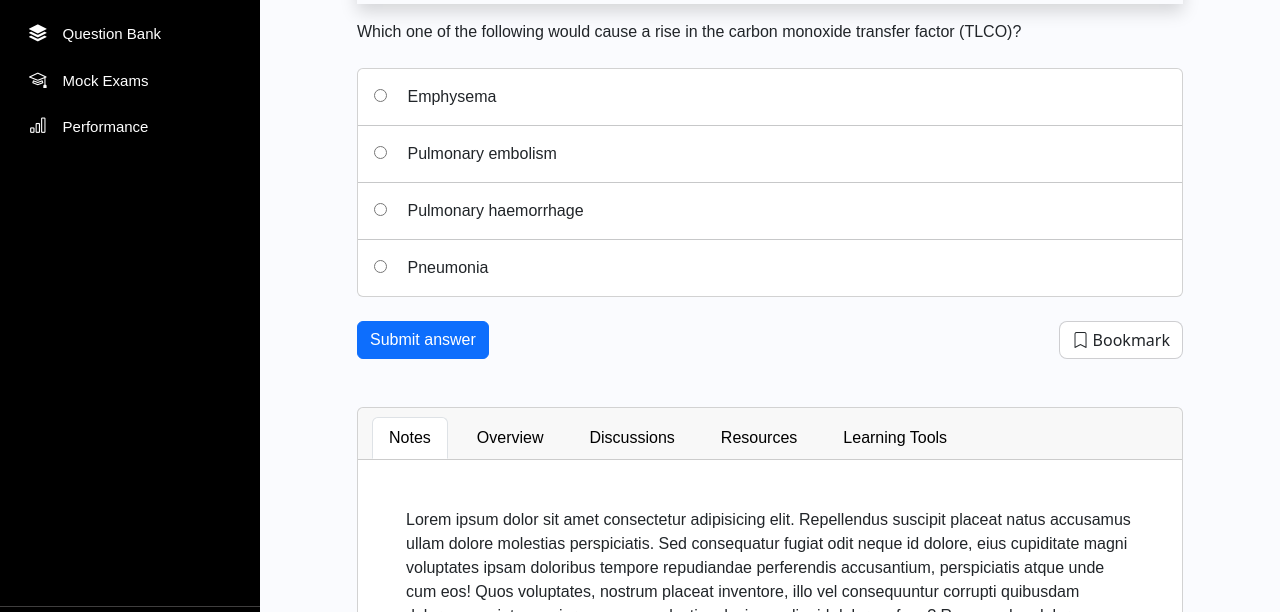
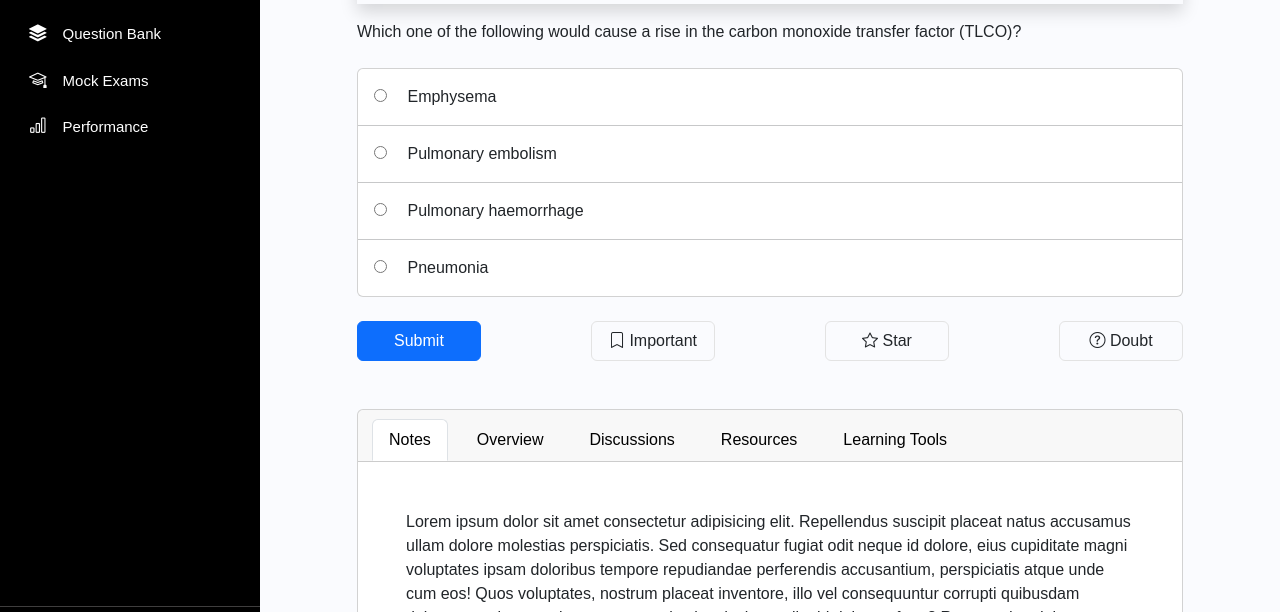
Before and after one commit to manojnamana/nuclues-Project, a plain HTML site: page MCQPage/mcq.html in a window 1280 px wide. Shown: the part 134-746 px from the top of the page. Drawn offline with nearby package versions, Linux system fonts and the light colour scheme.

Commit message:
add bookmarks

```diff
--- a/MCQPage/mcq.html
+++ b/MCQPage/mcq.html
@@ -104,19 +104,13 @@
             </div>
 
             <div class="d-flex justify-content-between">
-            <button type="submit" class="btn btn-primary mt-4">Submit answer</button>
-
-
-              <div class="popover mt-4 ">
-                <button class="popover-btn btn hovered"><i class="bi bi-bookmark "></i> Bookmark</button>
-                <div class="popover-content">
-                  <ul>
-                    <li data-value="Important">Important</li>
-                    <li data-value="Star">Star</li>
-                    <li data-value="Doubt">Doubt</li>
-                  </ul>
-                </div>
-              </div>
+            <button type="submit" class="btn btn-primary mt-4 " style="width:15%; height:40px;" >Submit</button>
+            <button type="submit" class="btn  mt-4 " style="width:15%; height:40px; border-color: rgb(227, 227, 227);" onclick="onSelectImportant()" id="important">
+              <i class="bi bi-bookmark"></i>  Important</button>
+            <button type="submit" class="btn  mt-4 " style="width:15%; height:40px; border-color: rgb(227, 227, 227);" onclick="onSelectStar()" id="star">
+              <i class="bi bi-star" ></i>  Star</button>
+            <button type="submit" class="btn  mt-4 " style="width:15%; height:40px; border-color: rgb(227, 227, 227);" onclick="onSelectDoubt()" id="doubt">
+              <i class="bi bi-question-circle "></i>  Doubt</button>
             </div>
 
 
@@ -326,21 +320,51 @@ document.addEventListener('DOMContentLoaded', function() {
 </script>
 
 <script>
-  document.addEventListener('DOMContentLoaded', function() {
-  var popoverBtn = document.querySelector('.popover-btn');
-  var popoverContent = document.querySelector('.popover-content');
+  var ImportantBtnElement = document.getElementById('important')
+  var StarBtnElement = document.getElementById('star')
+  var DoubtBtnElement = document.getElementById('doubt')
+  function onSelectImportant(){
+     ImportantBtnElement.classList.toggle('bg-info')
+     ImportantBtnElement.classList.toggle('text-white')
+     StarBtnElement.classList.remove('bg-warning')
+     StarBtnElement.classList.remove('text-white')
+     DoubtBtnElement.classList.remove('bg-danger')
+     DoubtBtnElement.classList.remove('text-white')
+     if (ImportantBtnElement.innerText === "Remove Imp") {
+      ImportantBtnElement.innerHTML ='<i class="bi bi-bookmark"></i> Important'
+    } else {
+      ImportantBtnElement.innerText = "Remove Imp"
+    }
+  }
+  function onSelectStar(){
+    StarBtnElement.classList.toggle('bg-warning')
+    StarBtnElement.classList.toggle('text-white')
+    ImportantBtnElement.classList.remove('bg-info')
+    ImportantBtnElement.classList.remove('text-white')
+    DoubtBtnElement.classList.remove('bg-danger')
+    DoubtBtnElement.classList.remove('text-white')
+    if (StarBtnElement.innerText === "Remove Star") {
+      StarBtnElement.innerHTML ='<i class="bi bi-star"></i> Star'
+    } else {
+      StarBtnElement.innerText = "Remove Star"
+    }
+  }
+  function onSelectDoubt(){
+    DoubtBtnElement.classList.toggle('bg-danger')
+    DoubtBtnElement.classList.toggle('text-white')
+    StarBtnElement.classList.remove('bg-warning')
+    StarBtnElement.classList.remove('text-white')
+    ImportantBtnElement.classList.remove('bg-info')
+    ImportantBtnElement.classList.remove('text-white')
+    if (DoubtBtnElement.innerText === "Remove Doubt") {
+      DoubtBtnElement.innerHTML ='<i class="bi bi-question-circle"></i> Doubt'
+    } else {
+      DoubtBtnElement.innerText = "Remove Doubt"
+    }
 
-  popoverBtn.addEventListener('click', function() {
-    popoverContent.style.display = popoverContent.style.display === 'block' ? 'none' : 'block';
-  });
+  }
 
-  var popoverOptions = document.querySelectorAll('.popover-content ul li');
-  popoverOptions.forEach(function(option) {
-    option.addEventListener('click', function() {
-      popoverContent.style.display = 'none';
-    });
-  });
-});
+
 
 </script>
 
```
